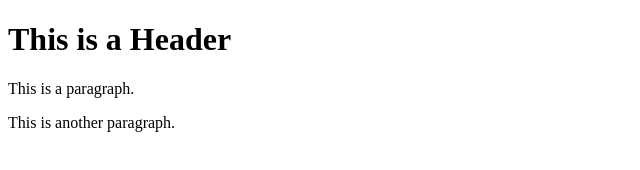
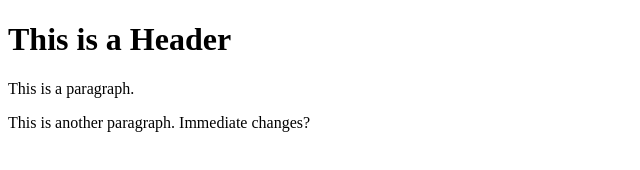
Before and after one commit to jasonschaeffer/git-test, a website: page index.html in a window 1280 px wide. Shown: the whole page, without its empty margins (0-640 px from the left). Drawn offline with Linux system fonts and the light colour scheme.

```diff
--- a/index.html
+++ b/index.html
@@ -3,6 +3,6 @@
     <body>
         <h1>This is a Header</h1>
         <p>This is a paragraph.</p>
-        <p>This is another paragraph.</p>
+        <p>This is another paragraph. Immediate changes?</p>
     </body>
 </html>
```
Also changed, not shown: package.json (added, +19 -0 lines), 2 other files.
